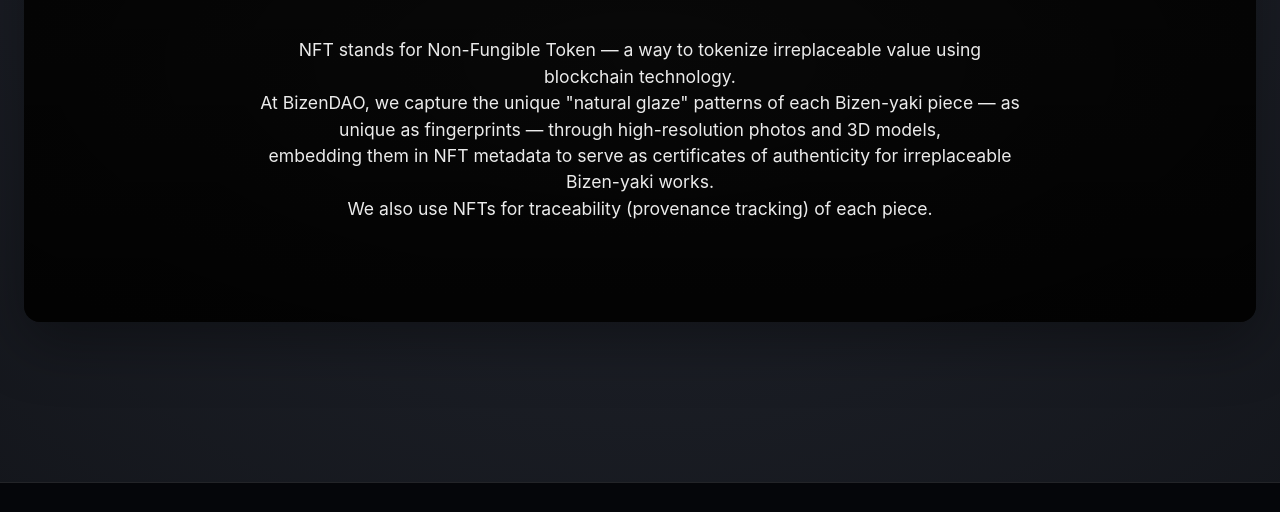
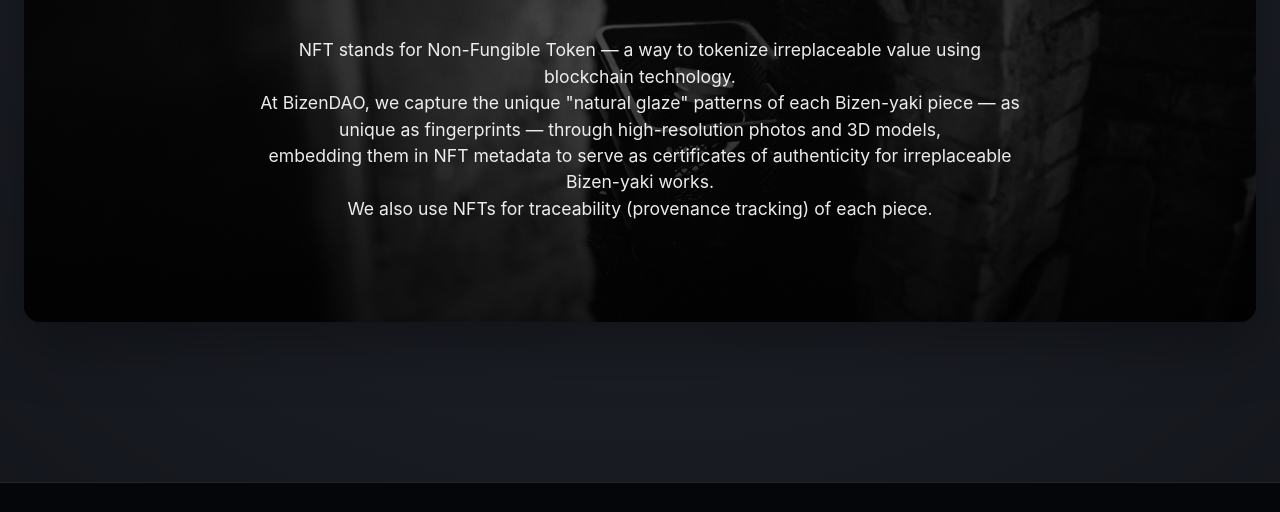
Before and after one commit to bizenDao/bizendao.github.io, a plain HTML site: page en/minor-elements-set/nft.html in a window 1280 px wide. Shown: the part 288-800 px from the top of the page. Drawn offline with Linux system fonts and the light colour scheme.

Commit message:
Update nft.html

```diff
--- a/en/minor-elements-set/nft.html
+++ b/en/minor-elements-set/nft.html
@@ -47,7 +47,7 @@
         <!-- TODO: 背景画像URLを差し替えてください -->
         <section
           class="minor-hero"
-            style="--hero: url('../../img/NFT.jpg'}"
+            style="--hero: url('../../img/NFT.jpg')"
         >
           <div class="minor-hero-inner">
             <h1 class="minor-title">NFT</h1>
```
